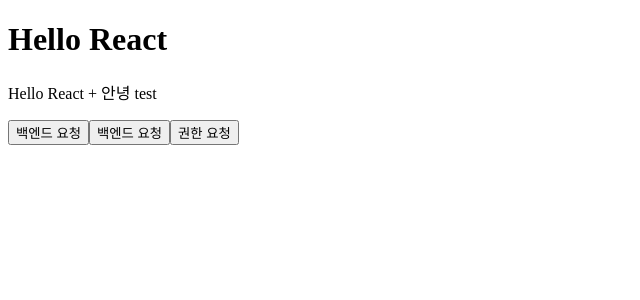
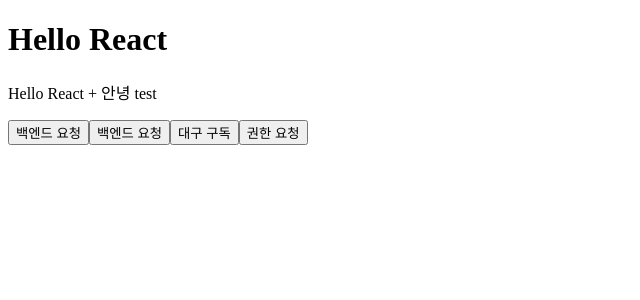
Before and after one commit to haracedaily/studyList, a React (Vite) app in the folder react_work/front02/: page / in a window 1280 px wide. Shown: the top 300 px of the page, without its empty margins (0-640 px from the left). Built offline with nearby package versions, Linux system fonts and the light colour scheme; no server answers.

Commit message:
no message

```diff
--- a/react_work/front02/src/App.jsx
+++ b/react_work/front02/src/App.jsx
@@ -10,7 +10,7 @@
    const API_URL = import.meta.env.VITE_API_NODE_URL;
 
   const [test, setTest] = useState("안녕 test")
-    useEffect(() => {
+/*    useEffect(() => {
         if (Notification.permission === 'granted') {
             console.log('알림이 이미 허용되었습니다.');
             if ("serviceWorker" in navigator && "PushManager" in window) {
@@ -40,7 +40,7 @@
 
         }
         // 알림 권한을 요청
-     /*   Notification.requestPermission().then(function(permission) {
+     /!*   Notification.requestPermission().then(function(permission) {
             console.log("권한 값",permission);
             if (permission === 'granted') {
                 console.log('알림이 허용되었습니다.');
@@ -49,9 +49,9 @@
             }
         }).catch(function(error) {
             console.error('알림 권한 요청 중 오류 발생:', error);
-        });*/
+        });*!/
 
-    }, []);
+    }, []);*/
   const handleNotification = () => {
       // 알림 권한을 요청
       Notification.requestPermission().then(function(permission) {
@@ -87,6 +87,33 @@
     setTest(data);
   }
   //useEffect 화면 렌더링 전부 끝난 후 실행
+    const daeguSub = ()=>{
+        if ("serviceWorker" in navigator && "PushManager" in window) {
+            console.log("sw")
+            navigator.serviceWorker.ready.then((registration) => {
+                console.log("sw ready");
+                registration.pushManager
+                    .subscribe({
+                        userVisibleOnly: true,//엔드포인트 만든다?
+                        applicationServerKey: "BNgqWyxPFLcg-5Z95bQvQoNsymYpYx1VOcca7LRC93671ybRS58GAVd4ESfk1iNEq2pZ56QtZVb0zzW1eCMsTa4",
+                    })
+                    .then((subscription) => {
+                        subscription.city= "대구";
+                        console.log("푸시 구독 내용:", subscription);
+                        return fetch(`${API_URL}/subscribe`, {
+                            method: "POST",
+                            body: JSON.stringify(subscription),
+                            headers: {
+                                "Content-Type": "application/json",
+                            },
+                        }).then((response) => console.log(response)).catch((error) => console.error(error));
+                    })
+                    .catch((error) => {
+                        console.error("푸시 구독 실패:", error);
+                    });
+            });
+        }
+    }
   return (
     <>
         <h1>Hello React</h1>
@@ -95,6 +122,7 @@
       <button onClick={()=>{
         console.log("get root");
       }}>백엔드 요청</button>
+        <button onClick={daeguSub}>대구 구독</button>
         <button onClick={()=>{handleNotification()}}>권한 요청</button>
     </>
   )
--- a/react_work/front02/src/sw.js
+++ b/react_work/front02/src/sw.js
@@ -26,6 +26,6 @@
     }
     // notification 보여줘라..
     event.waitUntil(
-        self.registration.showNotification(data.title, options)
+        self.registration.showNotification(data.title, options)// Service Worker의 registration 객체에서 showNotification() 메서드를 호출하여 푸시 알림을 실제로 표시합니다.
     )
 });
```
Also changed, not shown: 1 other file (tests, documents, lock files or other folders).
